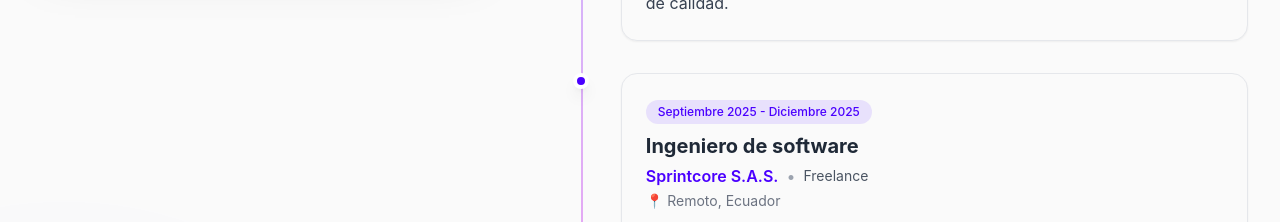
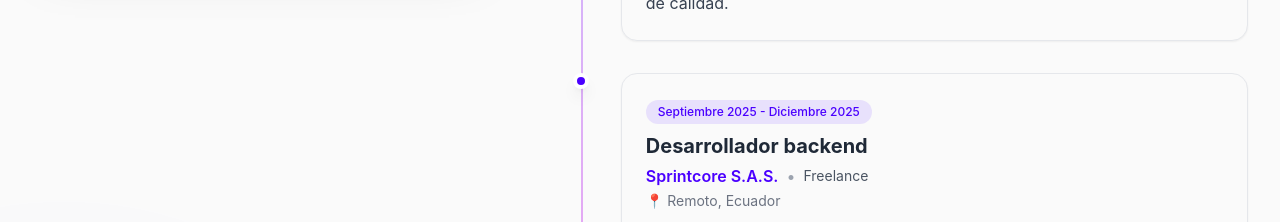
Before and after one commit to KevinCayo10/portfolio_kevdev, a React (Vite) app: page / in a window 1280 px wide. Shown: the part 1380-1602 px from the top of the page. Built offline with nearby package versions, Linux system fonts and the light colour scheme.

Commit message:
fix: ajusta titulo de experiencia

```diff
--- a/src/data/info.js
+++ b/src/data/info.js
@@ -31,7 +31,7 @@ export const Experiences = [
     location: "Remoto, Ecuador",
     company: "Sprintcore S.A.S.",
     level: "Freelance",
-    position: "Ingeniero de software",
+    position: "Desarrollador backend",
     functions:
       "Desarrollo de servicios backend para un sistema médico, implementando módulos de historias clínicas, recetas y autenticación, bajo un enfoque de arquitectura hexagonal y consultas optimizadas para reportes clínicos. \nDesarrollo backend de la aplicación, implementando gestión de publicaciones, órdenes, pagos (Nuvei – Link to Pay) y sistema de tickets digitales con QR para control de acceso a eventos.",
     technology: ["Typescript","React", "Node.js", "Express.js", "MySQL", "Supabase", "PostgreSQL"],
```
